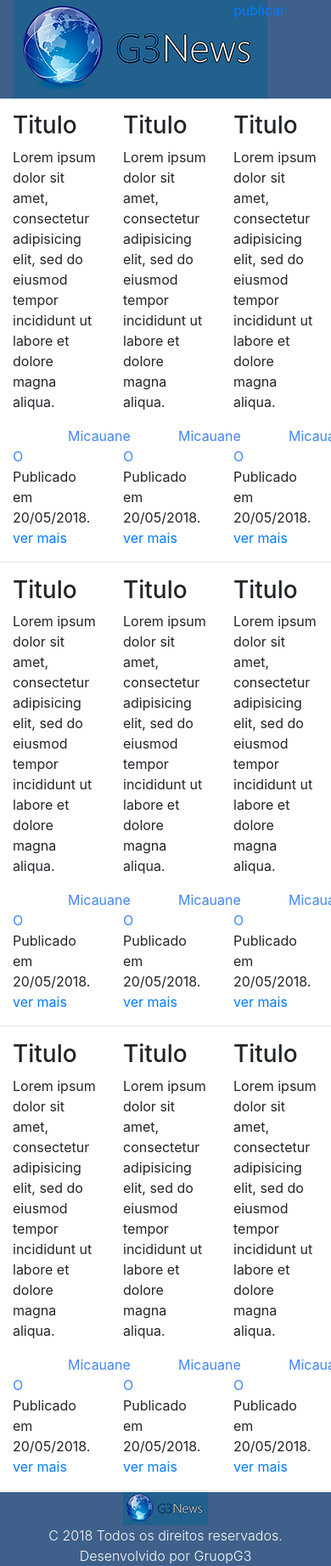
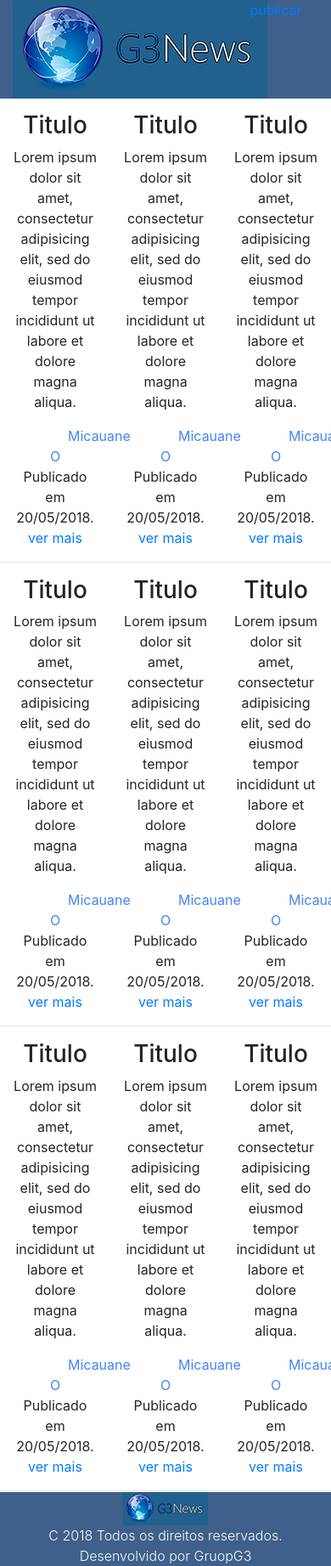
Before and after one commit to Micauane/TecInfG3, a PHP site: page / in a window 390 px wide; the page is wider, and only the part inside the window is pictured. Shown: that part at 85% size. Run offline with PHP 8.4, Linux system fonts and the light colour scheme.

Commit message:
responsividade
deixar mais reponssivo

```diff
--- a/css/style.css
+++ b/css/style.css
@@ -22,3 +22,25 @@ span{
   color: #fdfbfb;
   font-weight:300;
 }
+
+@media (max-width: 480px) {
+  .container{
+    float: none;
+    text-align: center;
+    display: block;
+}
+
+
+@media (max-width:959px) {
+  .col{
+    width: 100%;
+    display: block;
+    clear: both;
+  }
+}
+
+.rodape{
+  clear: both;
+
+}
+}
```
